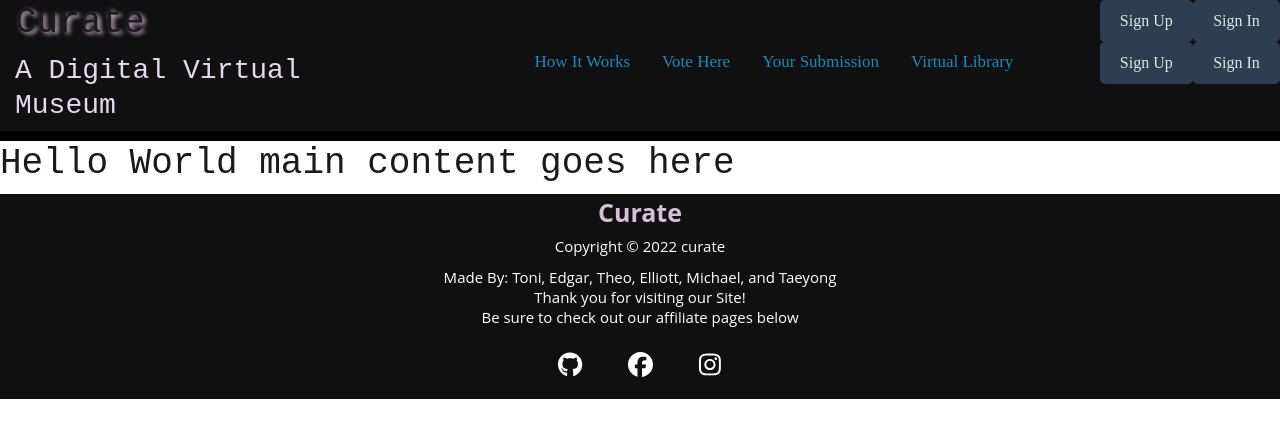
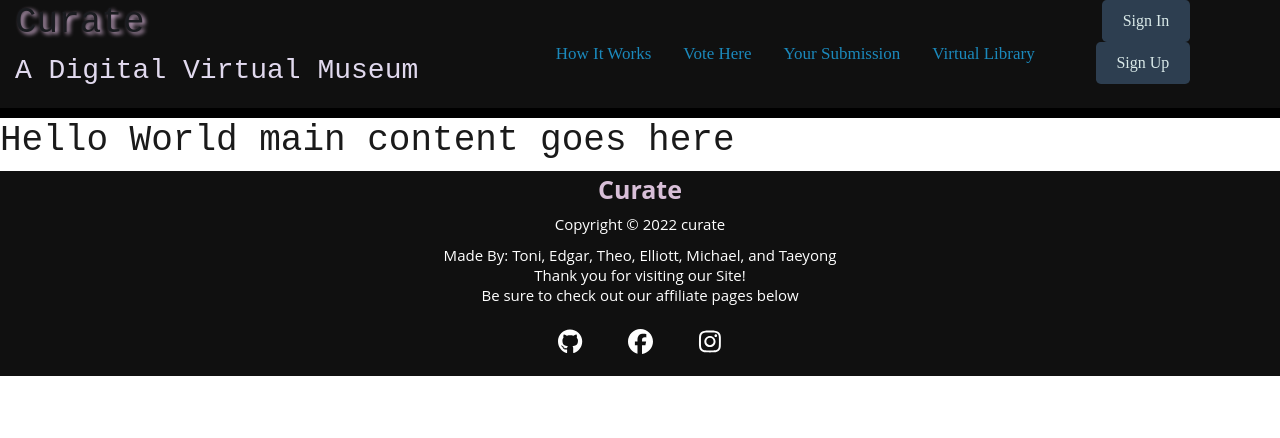
Before and after one commit to edgarmendez94/Curate-virtual-library, a React (Create React App) app in the folder client/: page / in a window 1280 px wide. Shown: the top 438 px of the page. Built offline with nearby package versions, Linux system fonts and the light colour scheme.

Commit message:
fixed an error in the header

```diff
--- a/client/src/components/Header/index.js
+++ b/client/src/components/Header/index.js
@@ -31,7 +31,7 @@ const Nav = () => {
         </ul>
 
         <div className="signInUp">
-          <Link to={"/login"}>
+          {/* <Link to={"/login"}>
             {" "}
             <button id="signInBtn" type="button" className="btn btn-primary">
               {" "}
@@ -43,7 +43,7 @@ const Nav = () => {
             <button id="signUpBtn" type="button" className="btn btn-primary">
               Sign Up
             </button>{" "}
-          </Link>
+          </Link> */}
 
           <Link to={"/login"}>
             {" "}
```
